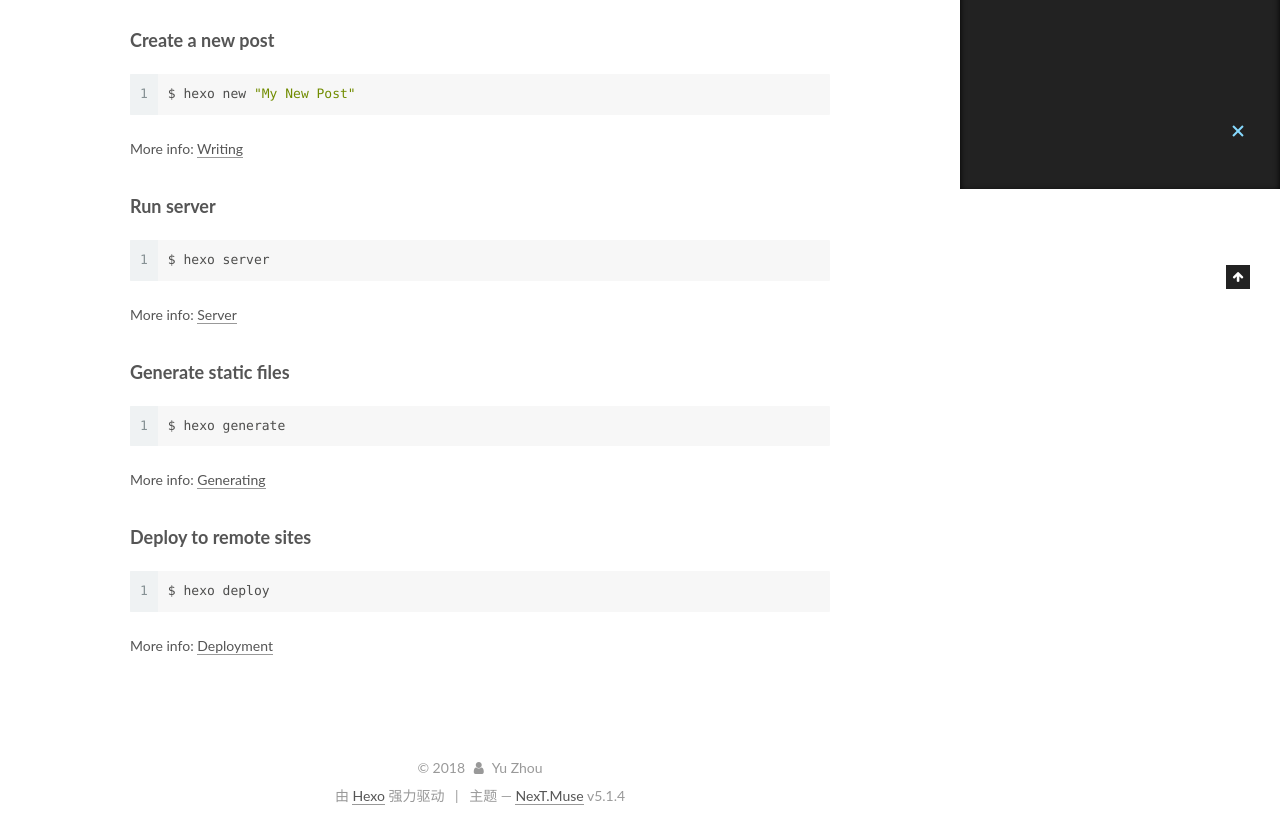
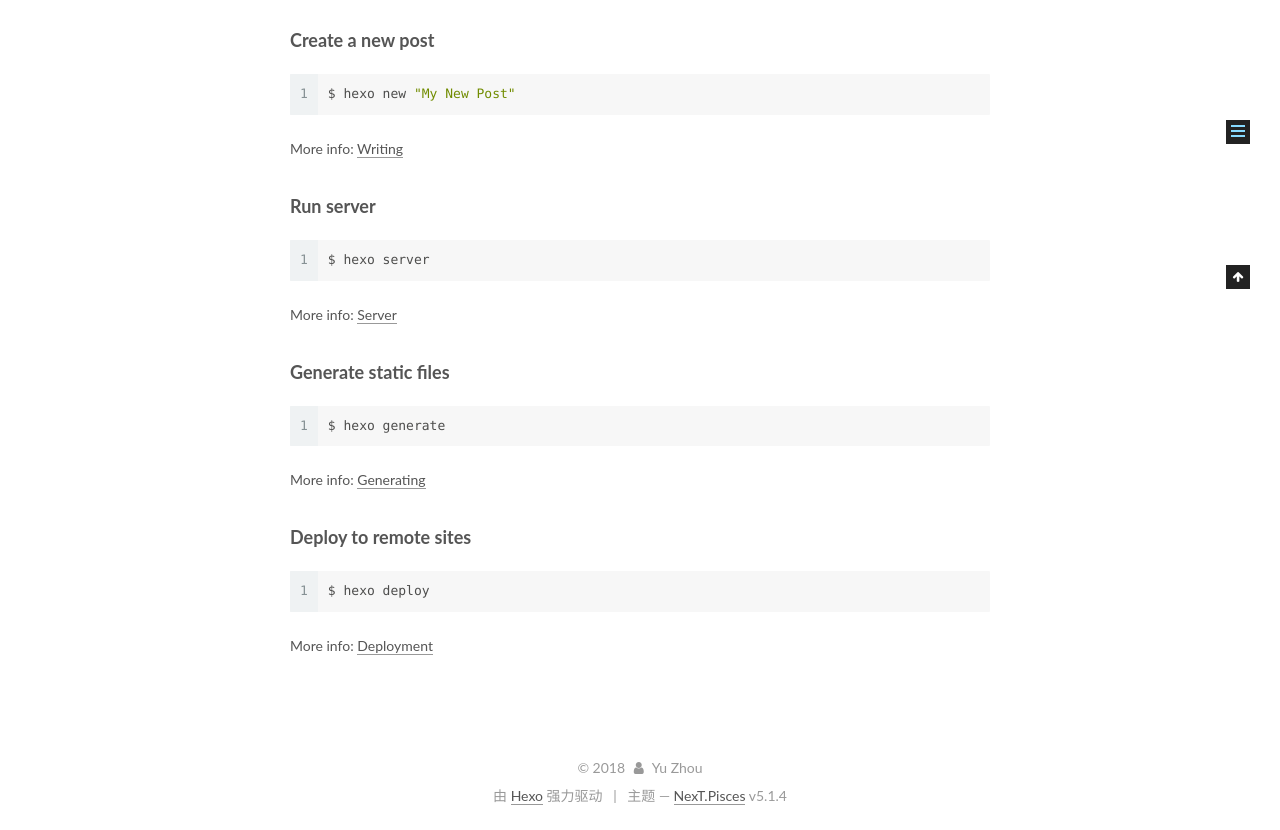
Before and after one commit to zhouzhou77/tudou.github.io, a plain HTML site: page 2018/12/11/hello-world/index.html in a window 1280 px wide. Shown: the part 611-1441 px from the top of the page. Drawn offline with Linux system fonts and the light colour scheme.

Commit message:
Site updated: 2018-12-12 12:51:16

```diff
--- a/2018/12/11/hello-world/index.html
+++ b/2018/12/11/hello-world/index.html
@@ -5,7 +5,7 @@
 
 
 
-<html class="theme-next muse use-motion" lang="zh-Hans">
+<html class="theme-next pisces use-motion" lang="zh-Hans">
 <head><meta name="generator" content="Hexo 3.8.0">
   <meta charset="UTF-8">
 <meta http-equiv="X-UA-Compatible" content="IE=edge">
@@ -97,7 +97,7 @@
   var NexT = window.NexT || {};
   var CONFIG = {
     root: '/',
-    scheme: 'Muse',
+    scheme: 'Pisces',
     version: '5.1.4',
     sidebar: {"position":"left","display":"post","offset":12,"b2t":false,"scrollpercent":false,"onmobile":false},
     fancybox: true,
@@ -516,7 +516,7 @@
 
 
 
-  <div class="theme-info">主题 &mdash; <a class="theme-link" target="_blank" href="https://github.com/iissnan/hexo-theme-next">NexT.Muse</a> v5.1.4</div>
+  <div class="theme-info">主题 &mdash; <a class="theme-link" target="_blank" href="https://github.com/iissnan/hexo-theme-next">NexT.Pisces</a> v5.1.4</div>
 
 
 
@@ -617,6 +617,13 @@
 
 
 
+  <script type="text/javascript" src="/js/src/affix.js?v=5.1.4"></script>
+
+  <script type="text/javascript" src="/js/src/schemes/pisces.js?v=5.1.4"></script>
+
+
+
+
   <script type="text/javascript" src="/js/src/scrollspy.js?v=5.1.4"></script>
 <script type="text/javascript" src="/js/src/post-details.js?v=5.1.4"></script>
 
```
Also changed, not shown: archives/2018/12/index.html (+10 -3 lines), archives/2018/index.html (+10 -3 lines), archives/index.html (+10 -3 lines), favorite/index.html (+10 -3 lines), index.html (+10 -3 lines), tags/index.html (+10 -3 lines).
